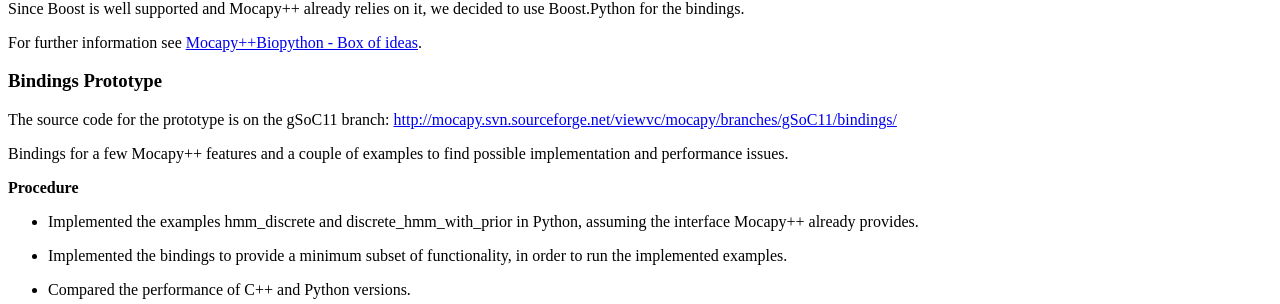
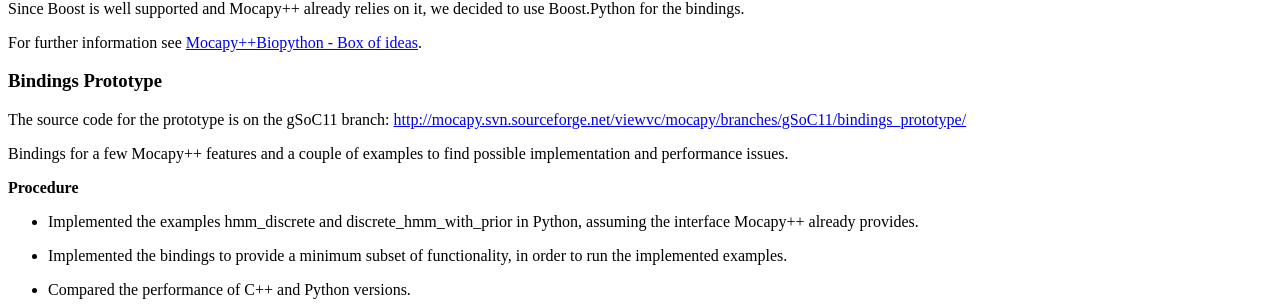
Before and after one commit to biopython/biopython.github.io, a Jekyll site: the page built from wiki/GSOC2011_Mocapy.md, in a window 1280 px wide and 900 px high, scrolled down 2993 px. Shown: the part 361-665 px from the top of the window. Built offline with Jekyll 4.4.1, drawn with Linux system fonts in a browser that asks for light colours.

Commit message:
/* Bindings Prototype */

```diff
--- a/wiki/GSOC2011_Mocapy.md
+++ b/wiki/GSOC2011_Mocapy.md
@@ -332,7 +332,7 @@ ideas](https://docs.google.com/document/d/1E72Qysp3pMd69hSYfIXJKgBLdeSMbzSol9RYD
 ### Bindings Prototype
 
 The source code for the prototype is on the gSoC11 branch:
-<http://mocapy.svn.sourceforge.net/viewvc/mocapy/branches/gSoC11/bindings/>
+<http://mocapy.svn.sourceforge.net/viewvc/mocapy/branches/gSoC11/bindings_prototype/>
 
 Bindings for a few Mocapy++ features and a couple of examples to find
 possible implementation and performance issues.
```
Also changed, not shown: 1 other file.
